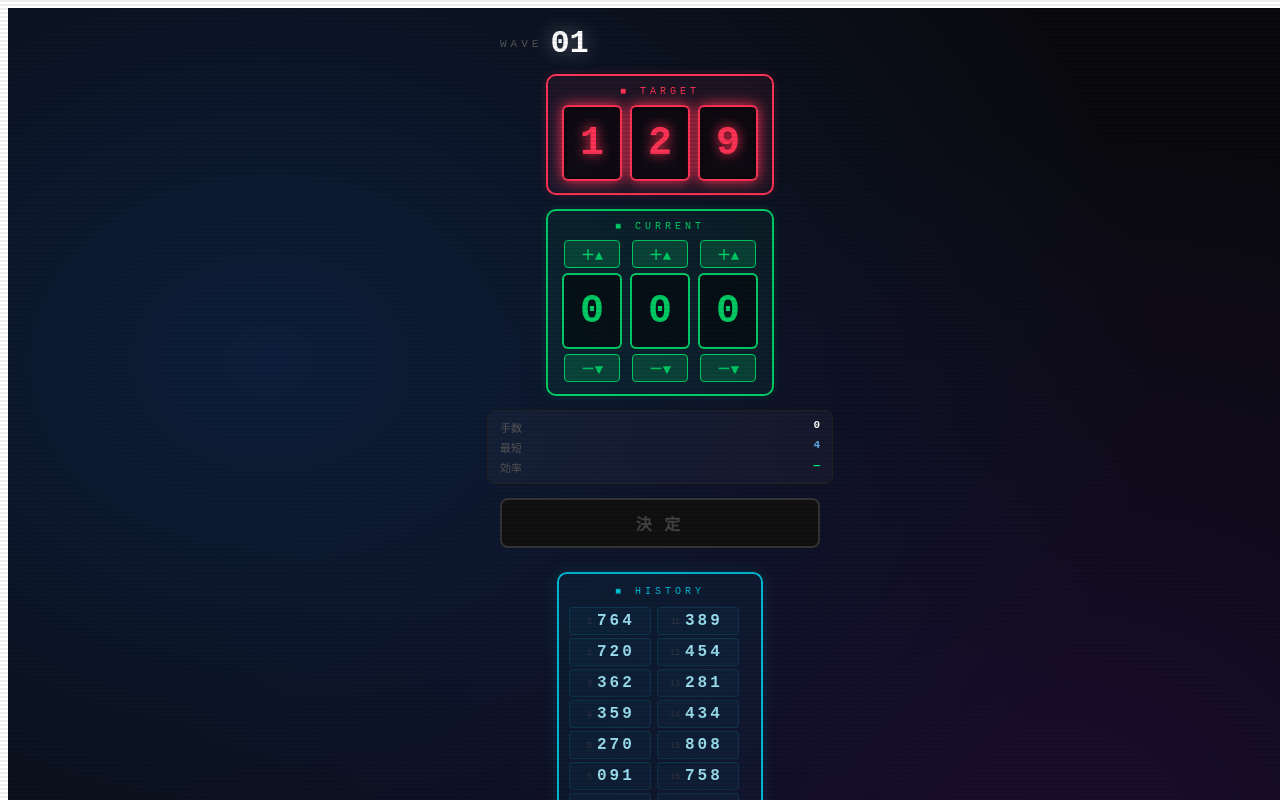
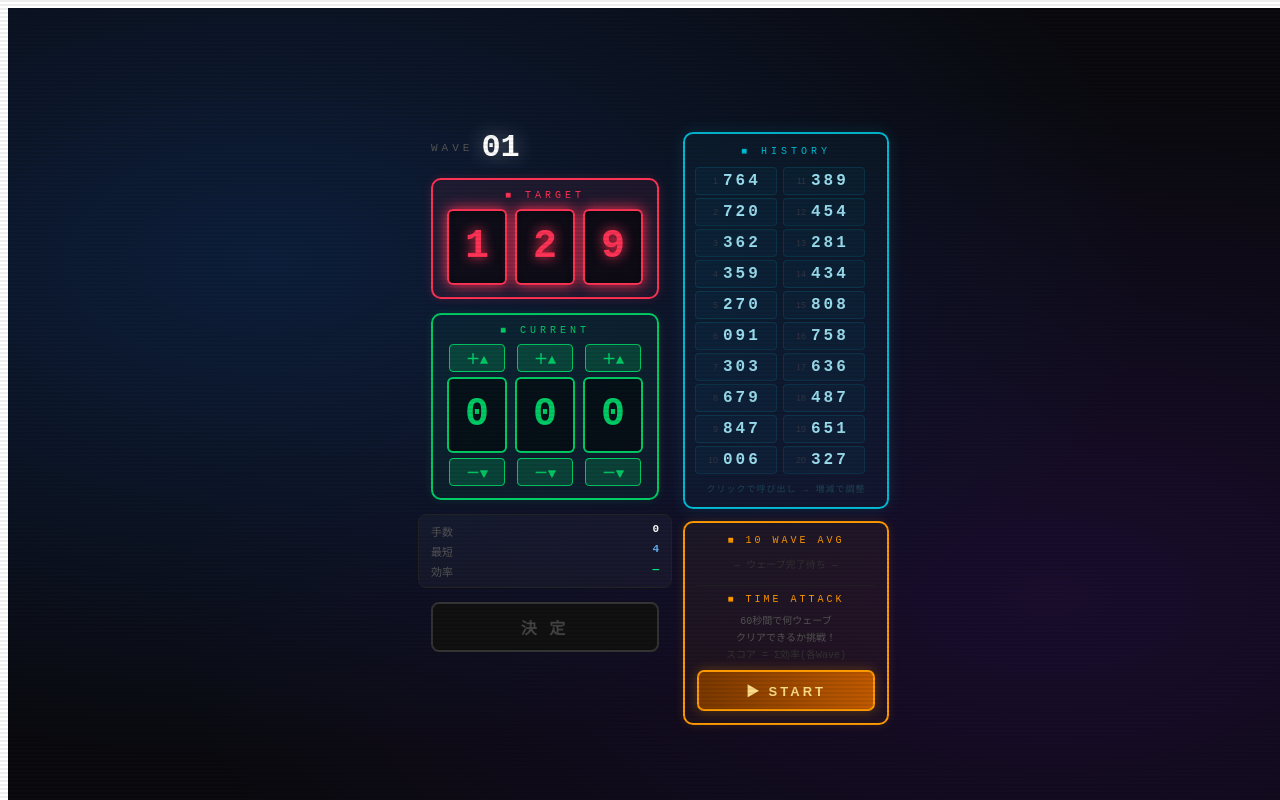
Before and after one commit to bellbullet/digit-match-games, a React (Vite) app: page / in a window 1280 px wide. Shown: the top 800 px of the page. Built offline with nearby package versions, Linux system fonts and the light colour scheme.

Commit message:
App.jsx を更新

```diff
--- a/src/App.jsx
+++ b/src/App.jsx
@@ -226,15 +226,7 @@ useEffect(() => {
       <div style={{ position: "fixed", inset: 0, pointerEvents: "none", zIndex: 100,
         background: "repeating-linear-gradient(0deg, transparent, transparent 2px, rgba(0,0,0,0.07) 2px, rgba(0,0,0,0.07) 4px)" }} />
 
-<div
-  style={{
-    display: "flex",
-    gap: 24,
-    alignItems: "flex-start",
-    flexWrap: "wrap",
-    justifyContent: "center",
-  }}
->
+<div style={{ display: "flex", gap: 24, alignItems: "flex-start" }}>
 
         {/* ===== LEFT PANEL ===== */}
         <div style={{ display: "flex", flexDirection: "column", gap: 14, alignItems: "center", minWidth: 220,width: "100%",maxWidth: 320}}>
```
